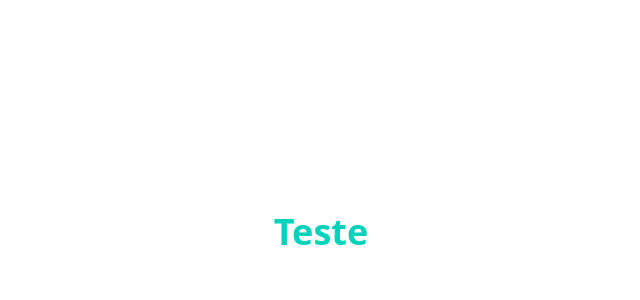
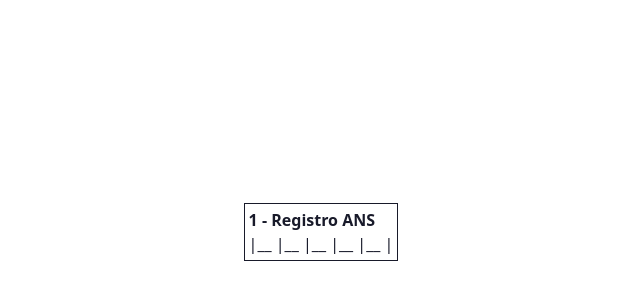
Before and after one commit to JbJet/guia-hospitalar, an Angular app: page / in a window 1280 px wide. Shown: the part 168-468 px from the top of the page, without its empty margins (319-959 px from the left). Built offline with nearby package versions, Linux system fonts and the light colour scheme.

Commit message:
Add exemplo de componente field

```diff
--- a/src/app/app.html
+++ b/src/app/app.html
@@ -1,8 +1,5 @@
-<div class="w-dvw h-dvh bg-base-100 flex items-center justify-center">
-  <span
-    class="font-semibold text-4xl text-accent hover:bg-accent hover:text-accent-content p-2 transition-all cursor-none"
-    >Teste</span
-  >
+<div class="bg-base-100 w-dvw h-dvh flex items-center justify-center">
+  <field fieldIndex="1" fieldId="registro-ans" [fieldSize]="6" fieldStyle="number"></field>
 </div>
 
 <router-outlet />
--- a/src/app/app.ts
+++ b/src/app/app.ts
@@ -1,11 +1,12 @@
 import { Component, signal } from '@angular/core';
 import { RouterOutlet } from '@angular/router';
+import { Field } from './component/field/field';
 
 @Component({
   selector: 'app-root',
-  imports: [RouterOutlet],
+  imports: [RouterOutlet, Field],
   templateUrl: './app.html',
-  styleUrl: './app.css'
+  styleUrl: './app.css',
 })
 export class App {
   protected readonly title = signal('guia-hospitalar');
--- /dev/null
+++ b/src/app/component/field/field.html
@@ -0,0 +1,12 @@
+<div class="border p-1 flex flex-col w-fit">
+  <span class="font-semibold">{{ fieldIndex }} - {{ fieldName }}</span>
+  <span class="w-full">
+    @for (number of numbers; track $index) {
+      @if (number == fieldSize - 1) {
+        |
+      } @else {
+        |__
+      }
+    }
+  </span>
+</div>
--- /dev/null
+++ b/src/app/component/field/field.ts
@@ -0,0 +1,25 @@
+import { Component, Input } from '@angular/core';
+
+@Component({
+  selector: 'field',
+  imports: [],
+  templateUrl: './field.html',
+  styleUrl: './field.css',
+})
+export class Field {
+  @Input({ required: true }) fieldStyle!: string;
+  @Input({ required: true }) fieldId!: string;
+  @Input({ required: true }) fieldIndex!: string;
+  @Input({ required: true }) fieldSize!: number;
+  protected fieldName!: string;
+  protected numbers!: number[];
+  ngOnInit() {
+    this.numbers = Array.from({ length: this.fieldSize }, (_, i) => i);
+    this.fieldName = this.fieldId
+      .split('-')
+      .map((word) =>
+        word.length != 3 ? word.charAt(0).toUpperCase() + word.slice(1) : word.toUpperCase(),
+      )
+      .join(' ');
+  }
+}
--- a/src/index.html
+++ b/src/index.html
@@ -1,11 +1,11 @@
 <!doctype html>
-<html lang="en">
+<html lang="en" data-theme="guia-hospitalar">
   <head>
-  <meta charset="utf-8">
+    <meta charset="utf-8" />
     <title>GuiaHospitalar</title>
-  <base href="/">
-  <meta name="viewport" content="width=device-width, initial-scale=1">
-  <link rel="icon" type="image/x-icon" href="favicon.ico">
+    <base href="/" />
+    <meta name="viewport" content="width=device-width, initial-scale=1" />
+    <link rel="icon" type="image/x-icon" href="favicon.ico" />
   </head>
   <body>
     <app-root></app-root>
--- a/src/styles.css
+++ b/src/styles.css
@@ -1,22 +1,20 @@
-/* You can add global styles to this file, and also import other style files */
-
 @import 'tailwindcss';
 @plugin "daisyui";
 
 @plugin "daisyui/theme" {
-  name: 'corporate';
-  default: false;
+  name: 'guia-hospitalar';
+  default: true;
   prefersdark: false;
   color-scheme: 'light';
-  --color-base-100: oklch(100% 0 0);
-  --color-base-200: oklch(93% 0 0);
-  --color-base-300: oklch(86% 0 0);
+  --color-base-100: #ffffff;
+  --color-base-200: #c4c4c4;
+  --color-base-300: #c2c2c2;
   --color-base-content: oklch(22.389% 0.031 278.072);
-  --color-primary: oklch(58% 0.158 241.966);
+  --color-primary: oklch(68% 0.169 237.323);
   --color-primary-content: oklch(100% 0 0);
-  --color-secondary: oklch(55% 0.046 257.417);
+  --color-secondary: oklch(71% 0.143 215.221);
   --color-secondary-content: oklch(100% 0 0);
-  --color-accent: oklch(60% 0.118 184.704);
+  --color-accent: oklch(71% 0.143 215.221);
   --color-accent-content: oklch(100% 0 0);
   --color-neutral: oklch(0% 0 0);
   --color-neutral-content: oklch(100% 0 0);
@@ -28,11 +26,11 @@
   --color-warning-content: oklch(0% 0 0);
   --color-error: oklch(70% 0.191 22.216);
   --color-error-content: oklch(0% 0 0);
-  --radius-selector: 0.25rem;
-  --radius-field: 0.25rem;
-  --radius-box: 0.25rem;
-  --size-selector: 0.25rem;
-  --size-field: 0.25rem;
+  --radius-selector: 0rem;
+  --radius-field: 0rem;
+  --radius-box: 0rem;
+  --size-selector: 0.21875rem;
+  --size-field: 0.3125rem;
   --border: 1px;
   --depth: 0;
   --noise: 0;
```
Also changed, not shown: src/app/component/field/field.css (added). Lines whose indentation alone changed are shown as unchanged.
